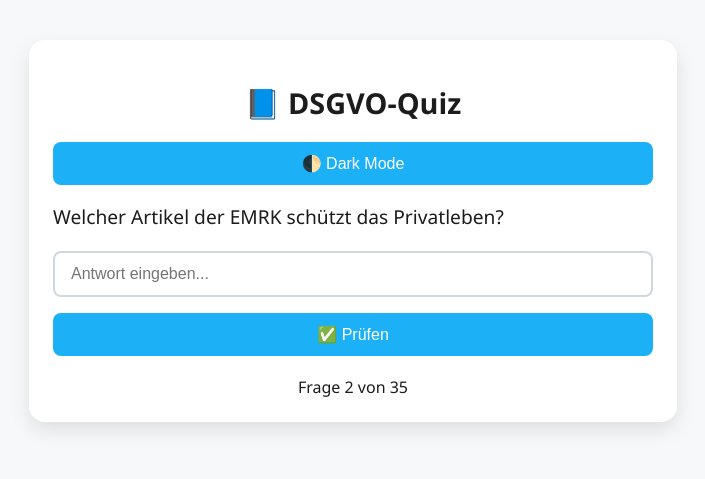
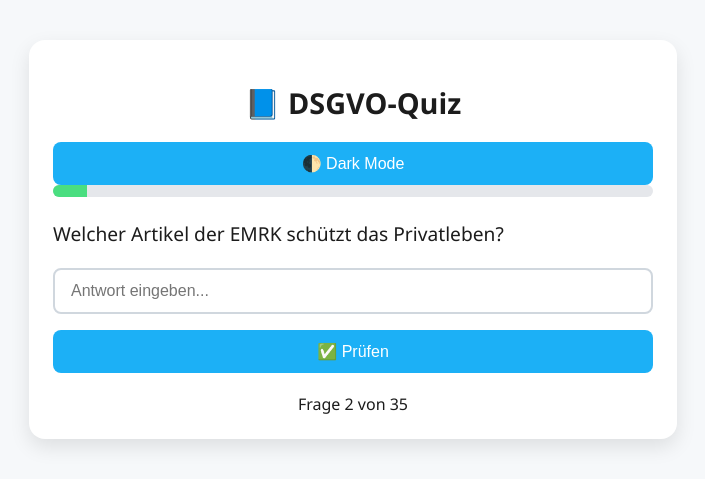
Before and after one commit to sleischel/Datenschutz, a Flask app: page /question/1 in a window 1280 px wide. Shown: the top 479 px of the page, without its empty margins (287-992 px from the left). Run offline with Flask 3, Linux system fonts and the light colour scheme.

Commit message:
Update style.css

```diff
--- a/templates/static/style.css
+++ b/templates/static/style.css
@@ -112,3 +112,16 @@ button:hover {
 .footer a:hover {
   background-color: #e1eaff;
 }
+.progress-container {
+    background-color: #e5e7eb;
+    border-radius: 999px;
+    height: 12px;
+    margin-bottom: 1.5rem;
+    overflow: hidden;
+}
+
+.progress-bar {
+    background-color: #4ade80;
+    height: 100%;
+    transition: width 0.3s ease;
+}
```
